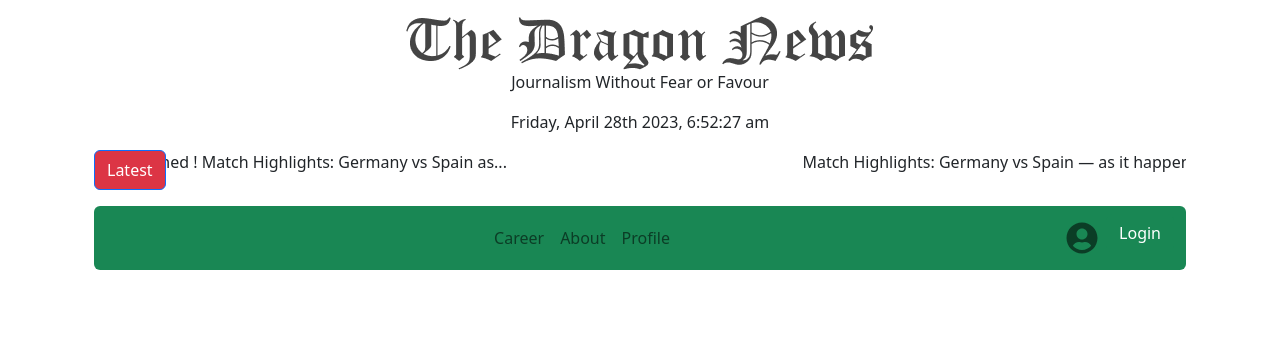
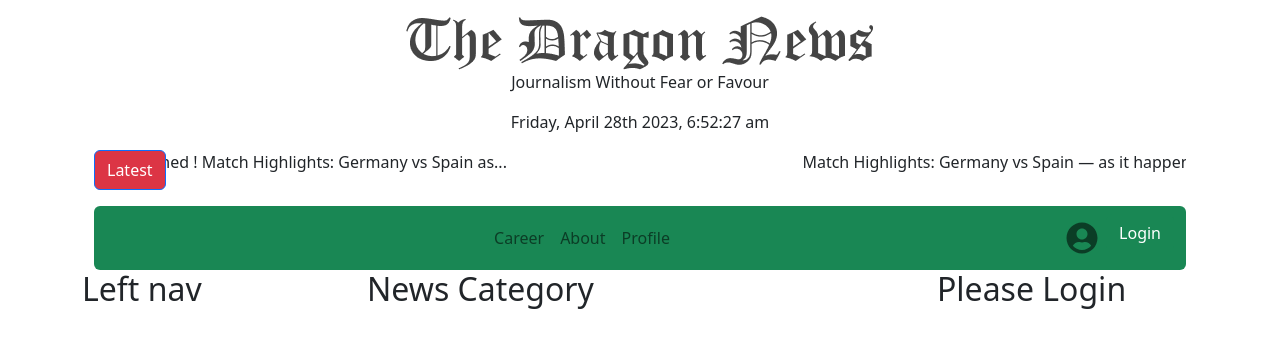
Before and after one commit to Himlaoy/journalism-without-fear-or-favour, a React (Vite) app: page / in a window 1280 px wide. Shown: the top 348 px of the page. Built offline with nearby package versions, Linux system fonts and the light colour scheme.

Commit message:
right nav starting

```diff
--- a/src/LayOut/Main.jsx
+++ b/src/LayOut/Main.jsx
@@ -2,6 +2,8 @@ import React from 'react';
 import Header from '../components/Header/Header';
 import { Outlet } from 'react-router-dom';
 import { Col, Container, Row } from 'react-bootstrap';
+import LeftNav from '../Page/LeftNav/LeftNav';
+import RightNav from '../Page/RightNav/RightNav';
 
 const Main = () => {
     return (
@@ -9,13 +11,13 @@ const Main = () => {
             <Header></Header>
             <Row>
                 <Col lg={3}>
-
+                    <LeftNav></LeftNav>
                 </Col>
                 <Col lg={6}>
                     <Outlet></Outlet>
                 </Col>
                 <Col lg={3}>
-
+                    <RightNav></RightNav>
                 </Col>
             </Row>
         </Container>
--- a/src/Page/Category/Category.jsx
+++ b/src/Page/Category/Category.jsx
@@ -3,7 +3,7 @@ import React from 'react';
 const Category = () => {
     return (
         <div>
-
+            <h2>News Category</h2>
         </div>
     );
 };
--- a/src/Page/RightNav/RightNav.jsx
+++ b/src/Page/RightNav/RightNav.jsx
@@ -3,7 +3,7 @@ import React from 'react';
 const RightNav = () => {
     return (
         <div>
-            <h2>Right nav</h2>
+            <h2>Please Login</h2>
         </div>
     );
 };
--- a/src/Routes/Routes.jsx
+++ b/src/Routes/Routes.jsx
@@ -8,9 +8,9 @@ const router = createBrowserRouter([
         element: <Main></Main>,
         children:[
             {
-                path:'category',
+                path:'/',
                 element:<Category></Category>,
-            }
+            },
         ]
     }
 ])
```
